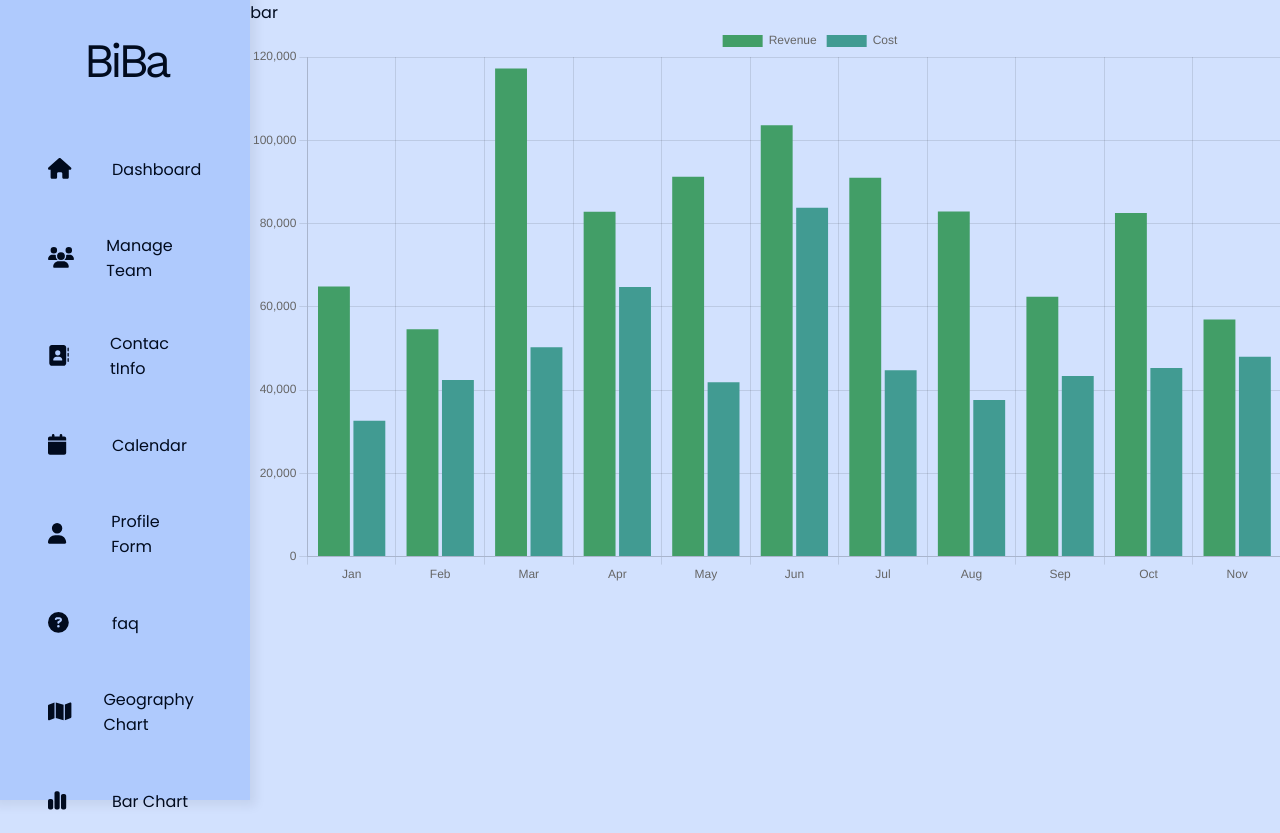
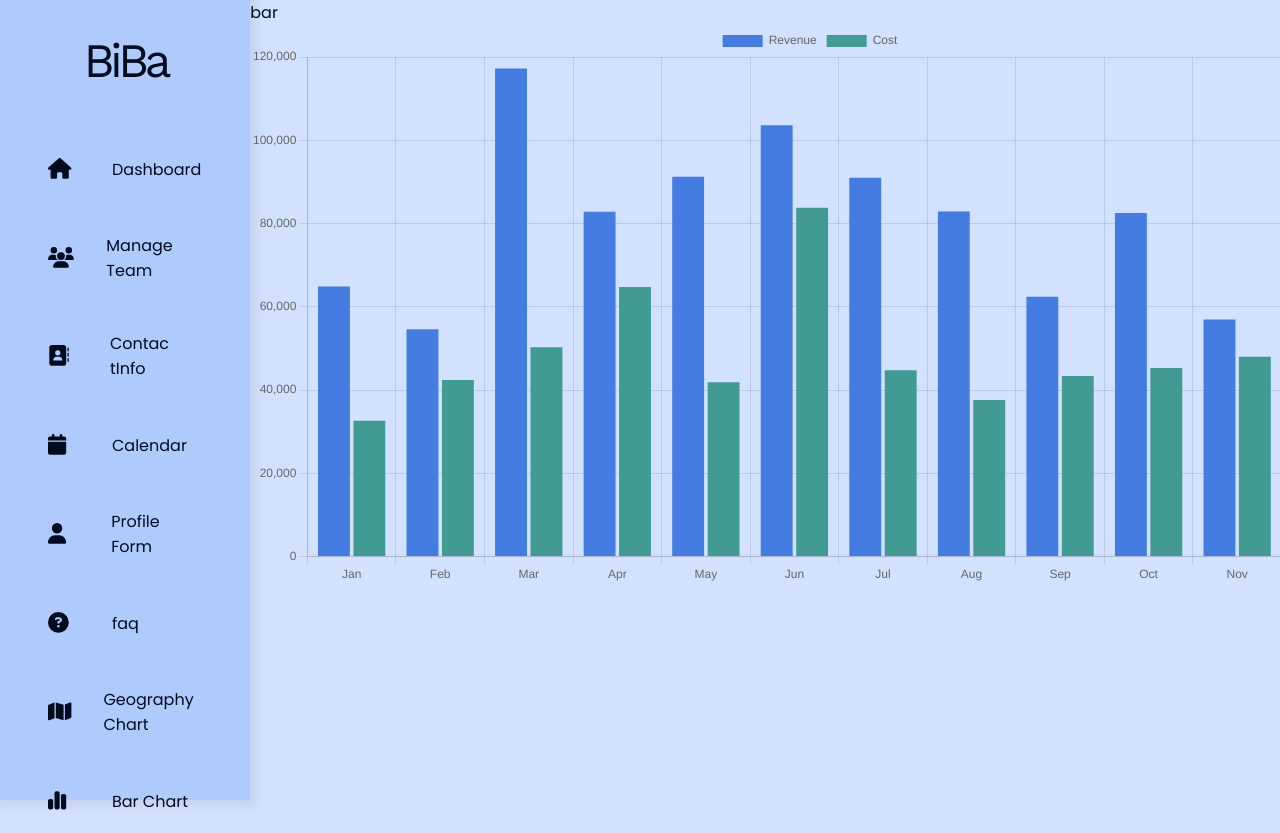
Before and after one commit to HamzaHamani/Dashboard, a React (Vite) app: page /barChart in a window 1280 px wide. Shown: the top 833 px of the page. Built offline with nearby package versions, Linux system fonts and the light colour scheme.

Commit message:
more styling

```diff
--- a/src/components/barChartComponent.jsx
+++ b/src/components/barChartComponent.jsx
@@ -12,7 +12,7 @@ function BarBitch() {
             {
               label: "Revenue",
               data: revenueData.map((data) => data.revenue),
-              backgroundColor: "#429e67",
+              backgroundColor: "#457ce2",
 
               borderColor: "#111",
             },
--- a/src/components/sidebar/SideBar.module.css
+++ b/src/components/sidebar/SideBar.module.css
@@ -1,18 +1,20 @@
 /* :root {
-  --text: #010b1e;
-  --background: #d2e1fe;
-  --primary: #033eaa;
-  --secondary: #afcafd;
-  --accent: #0450dc;
-} */
-
-:root {
   --text: #070e06;
   --background: #ffffff;
   --primary: #429e67;
   --secondary: #c2e5e2;
   --accent: #419b92;
 }
+} */
+
+:root {
+  --text: #010b1e;
+  --background: #d2e1fe;
+  --primary: #033eaa;
+  --secondary: #afcafd;
+  --accent: #457ce2;
+}
+
 .sideBar {
   padding: 2rem 2rem;
   height: 100vh;
```
